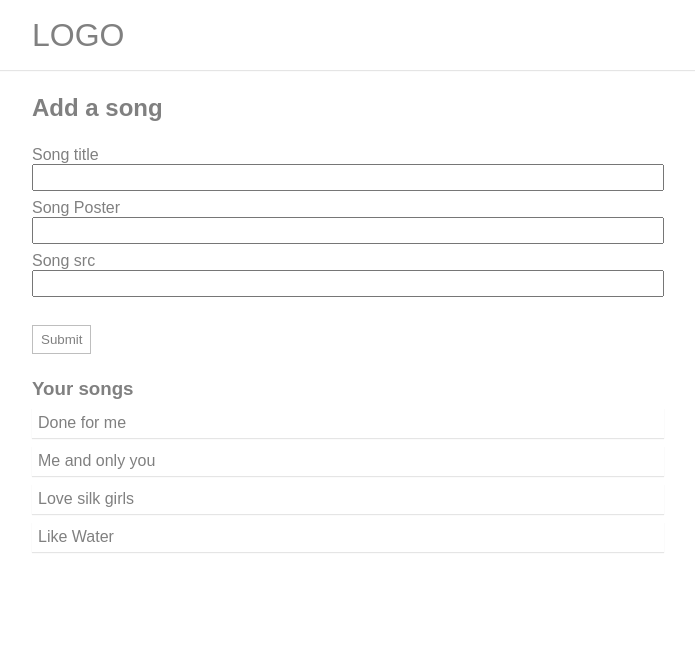
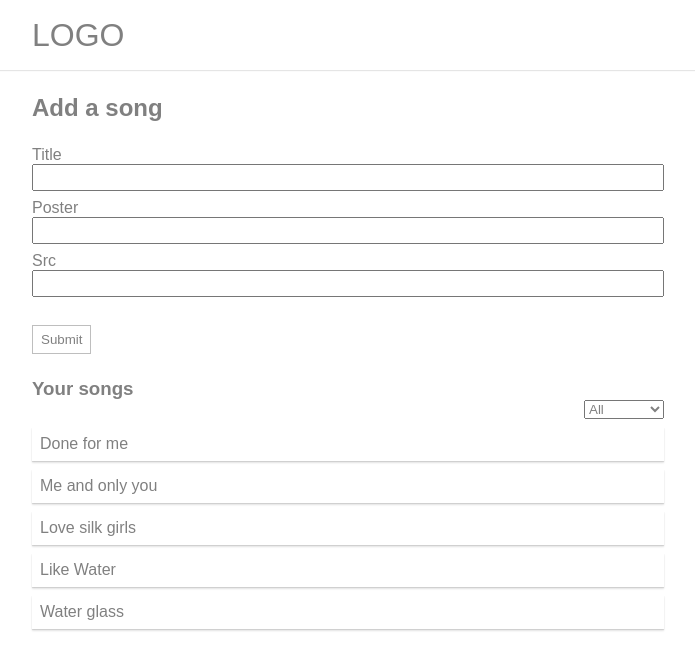
Before and after one commit to yanmoenaing118/explore-vue, a Vue app: page / in a window 1280 px wide. Shown: the top 670 px of the page, without its empty margins (292-987 px from the left). Built offline with nearby package versions, Linux system fonts and the light colour scheme.

Commit message:
filter songs by id

```diff
--- a/src/App.vue
+++ b/src/App.vue
@@ -2,8 +2,10 @@
 import Header from "./components/Header.vue";
 import SongsList from "./components/SongsList.vue";
 import AddSongForm from "./components/AddSongForm.vue";
+import SongsFilter from "./components/SongsFilter.vue";
 
-import { ref } from "vue";
+
+import { computed, ref } from "vue";
 
 let songId = 0;
 const songs = ref([
@@ -28,13 +30,28 @@ const songs = ref([
   {
     id: songId++,
     title: "Like Water",
-    poster: "",
+    type: "kr",
+  },
+  {
+    id: songId++,
+    title: "Water glass",
+    type: "ch",
   },
 ]);
+
+const filterKey = ref('all');
+
+const filteredSongs = computed(() => {
+  return filterKey.value === "all"  ? songs.value:  songs.value.filter(item => item.type === filterKey.value);
+})
 
 function onAdded(song) {
   console.log("new song ", song);
   songs.value = [...songs.value, song];
+}
+
+function handleFilter(value) {
+  filterKey.value = value;
 }
 </script>
 
@@ -44,8 +61,10 @@ function onAdded(song) {
     <div class="wrapper">
       <h2>Add a song</h2>
       <AddSongForm @added="onAdded" />
+
       <h3>Your songs</h3>
-      <SongsList :list="songs" />
+      <SongsFilter @filtered="handleFilter" />
+      <SongsList :list="filteredSongs" />
     </div>
   </main>
 </template>
--- a/src/components/AddSongForm.vue
+++ b/src/components/AddSongForm.vue
@@ -4,17 +4,17 @@ import Form from "./form/Form.vue";
 
 const inputs = ref([
   {
-    label: "Song title",
+    label: "Title",
     id: 1,
     key: "title",
   },
   {
-    label: "Song Poster",
+    label: "Poster",
     id: 2,
     key: "poster"
   },
   {
-    label: "Song src",
+    label: "Src",
     id: 3,
     key: "src"
   },
--- a/src/components/SongItem.vue
+++ b/src/components/SongItem.vue
@@ -13,7 +13,7 @@ const props = defineProps({
 <style scoped>
 li {
   margin: var(--space-4) 0;
-  padding: var(--space-3);
-  box-shadow: 0 1px 1px rgba(0, 0, 0, 0.1);
+  padding: var(--space-4);
+  box-shadow: 0 1px 1px rgba(0, 0, 0, 0.1), 0 2px 2px rgba(0, 0, 0, 0.1);
 }
 </style>
--- /dev/null
+++ b/src/components/SongsFilter.vue
@@ -0,0 +1,41 @@
+<script setup>
+import Select from "./form/Selector.vue";
+
+const options = [
+    {
+    label: "All",
+    value: "all",
+  },
+  {
+    label: "Korean",
+    value: "kr",
+  },
+  {
+    label: "Japanese",
+    value: "jp",
+  },
+  {
+    label: "Chinese",
+    value: "ch",
+  },
+];
+
+const emit = defineEmits(["filtered"])
+function handleChange(value) {
+    emit("filtered", value);
+}
+</script>
+
+<template>
+  <div class="songsFilter">
+    <Select :options="options" @changed="handleChange"/>
+  </div>
+</template>
+
+
+<style scoped>
+.songsFilter {
+    display: flex;
+    justify-content: flex-end;
+}
+</style>
--- /dev/null
+++ b/src/components/form/Selector.vue
@@ -0,0 +1,25 @@
+<script setup>
+import { ref } from "@vue/reactivity";
+
+const props = defineProps({
+  options: Array,
+});
+const emit = defineEmits(["changed"]);
+
+const selected = ref("all");
+
+function handleSelected(e) {
+  emit("changed", e.target.value);
+}
+</script>
+
+
+<template>
+  <label>
+    <select @change="handleSelected">
+      <option v-for="opt in options" :key="opt" :value="opt.value">
+        {{ opt.label }}
+      </option>
+    </select>
+  </label>
+</template>
```
